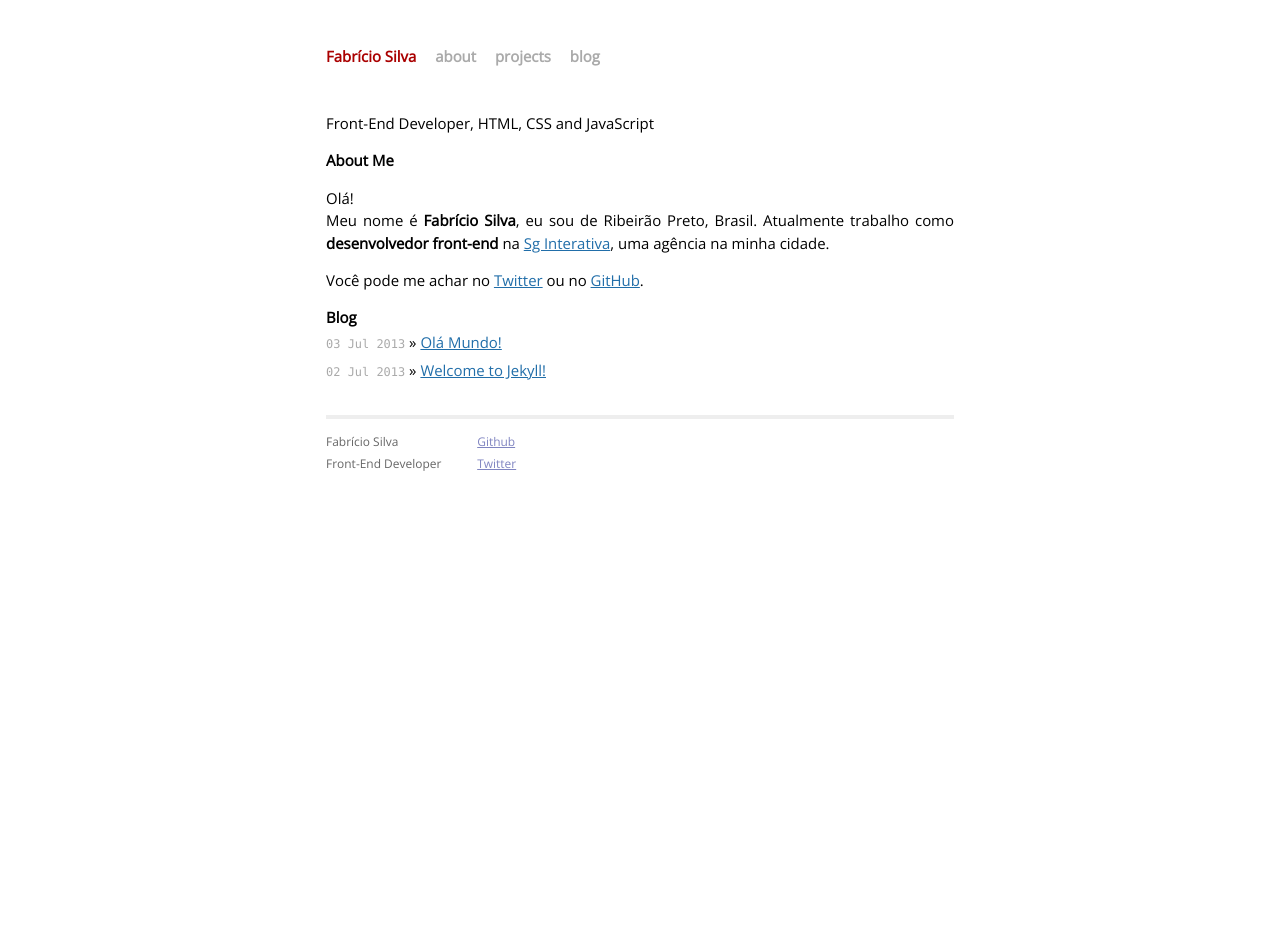
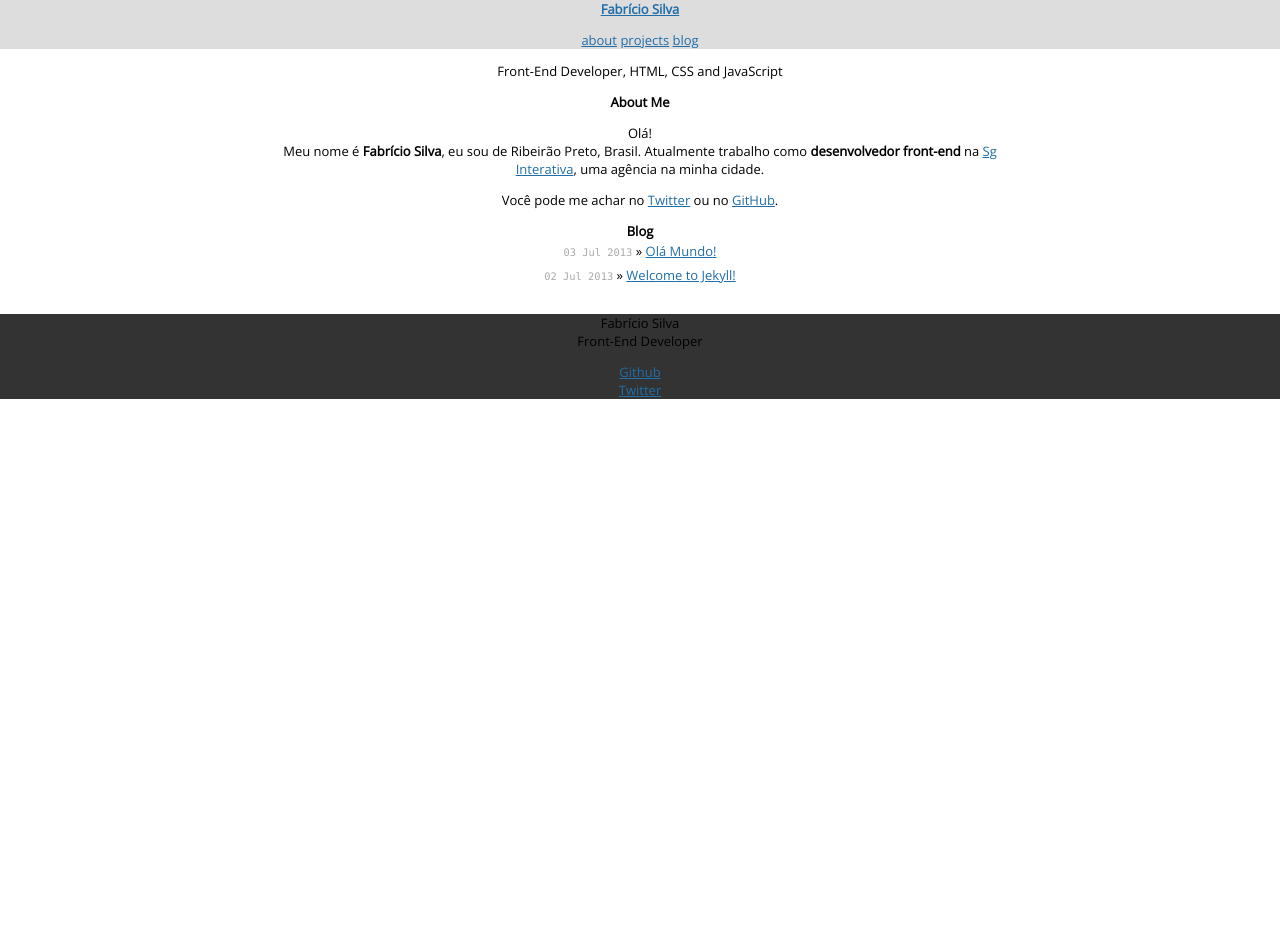
Before and after one commit to fabriciofmsilva/fabriciofmsilva.github.io, a Jekyll site: the page built from index.html, in a window 1280 px wide. Built offline with Jekyll 4.4.1, drawn with Linux system fonts in a browser that asks for light colours; nearby versions of some CDN libraries; after the commit the page ends 900 px from its top, so only the background shows below that.

Commit message:
Edit Style

```diff
--- a/_includes/footer.html
+++ b/_includes/footer.html
@@ -1,4 +1,5 @@
 <footer class="footer">
+<div class="wrapper">
 	<div class="contact">
 		<p>
 			Fabrício Silva<br />
@@ -11,6 +12,7 @@
 			<a href="http://twitter.com/fabriciofmsilva/">Twitter</a><br />
 		</p>
 	</div>
+</div>
 </footer>
 <script src="//ajax.googleapis.com/ajax/libs/jquery/1.9.1/jquery.min.js"></script>
 {% if site.google_analytics_id %}
--- a/_includes/header.html
+++ b/_includes/header.html
@@ -1,6 +1,8 @@
 <header class="header">
+<div class="wrapper">
 	<h1 class="title"><a href="/">{{ site.name }}</a></h1>
 	<a class="extra" href="/">about</a>
 	<a class="extra" href="/projects/">projects</a>
 	<a class="extra" href="/blog/">blog</a>
+</div>
 </header>
--- a/_layouts/default.html
+++ b/_layouts/default.html
@@ -1,13 +1,9 @@
 {% include meta.html %}
 <body>
-<div class="container">
-<div class="site">
 {% include header.html %}
 
 {{ content }}
 
 {% include footer.html %}
-</div>
-</div>
 </body>
 </html>
--- a/_layouts/post.html
+++ b/_layouts/post.html
@@ -2,7 +2,7 @@
 layout: default
 ---
 
-<article class="post">
+<article class="post wrapper">
 <h1>{{ page.title }}</h1>
 <p class="meta">{{ page.date | date_to_string }}</p>
 {{ content }}
--- a/css/main.css
+++ b/css/main.css
@@ -60,6 +60,17 @@ ul.posts span {
 /*
 /*****************************************************************************/
 
+.header {
+	background-color: #DDD;
+}
+.footer {
+	background-color: #333;
+}
+.wrapper {
+	margin: auto;
+	position: relative;
+	width: 720px;
+}
 .site {
 	font-size: 115%;
 	text-align: justify;
--- a/index.html
+++ b/index.html
@@ -5,7 +5,7 @@ description: Olá! Meu nome é Fabrício Silva, eu sou de Ribeirão Preto, Brasi
 canonical: http://www.fabriciofmsilva.com.br/
 ---
 
-<section class="home">
+<section class="home wrapper">
 	<p>Front-End Developer, HTML, CSS and JavaScript</p>
 
 	<h2>About Me</h2>
```
Lines whose indentation alone changed are shown as unchanged.
